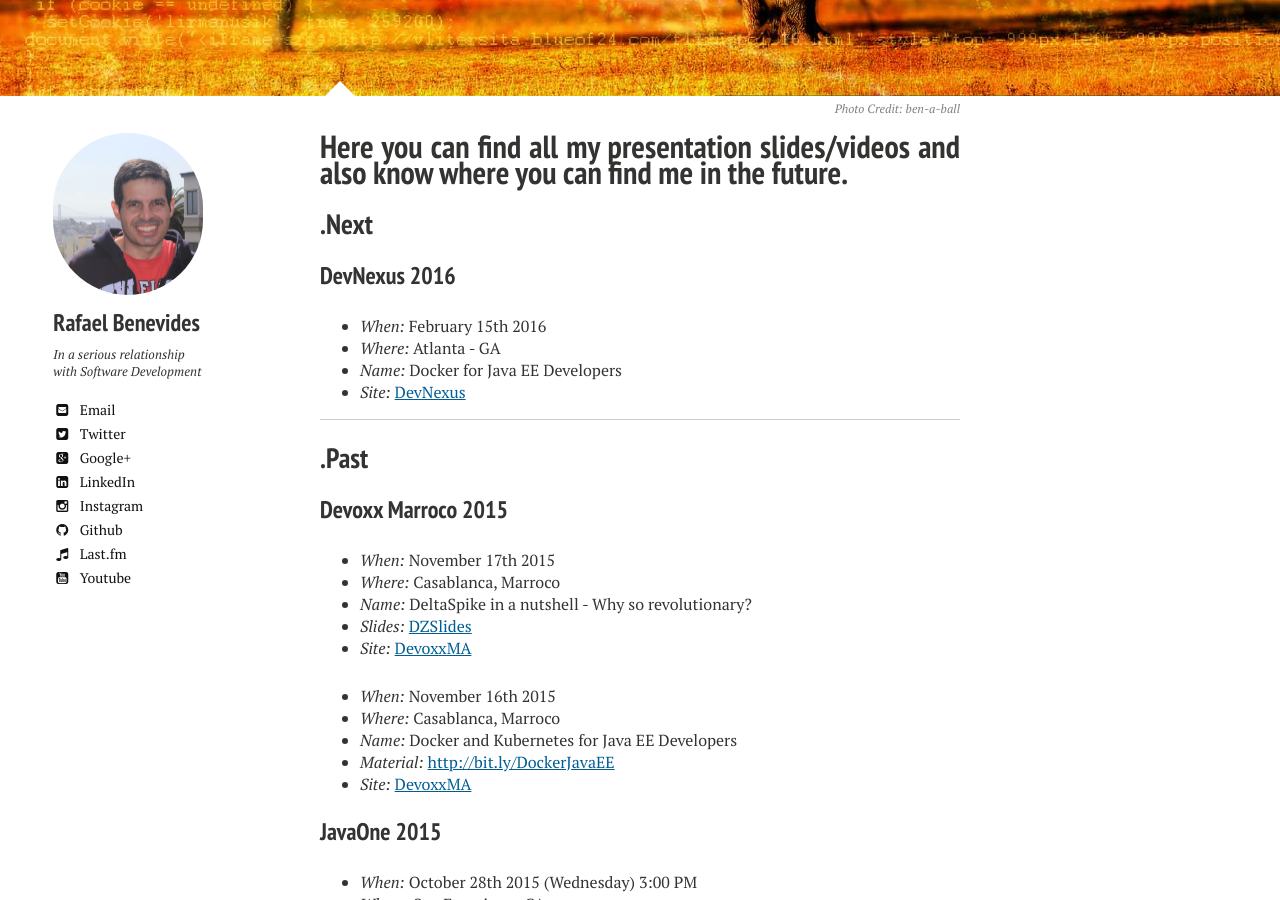
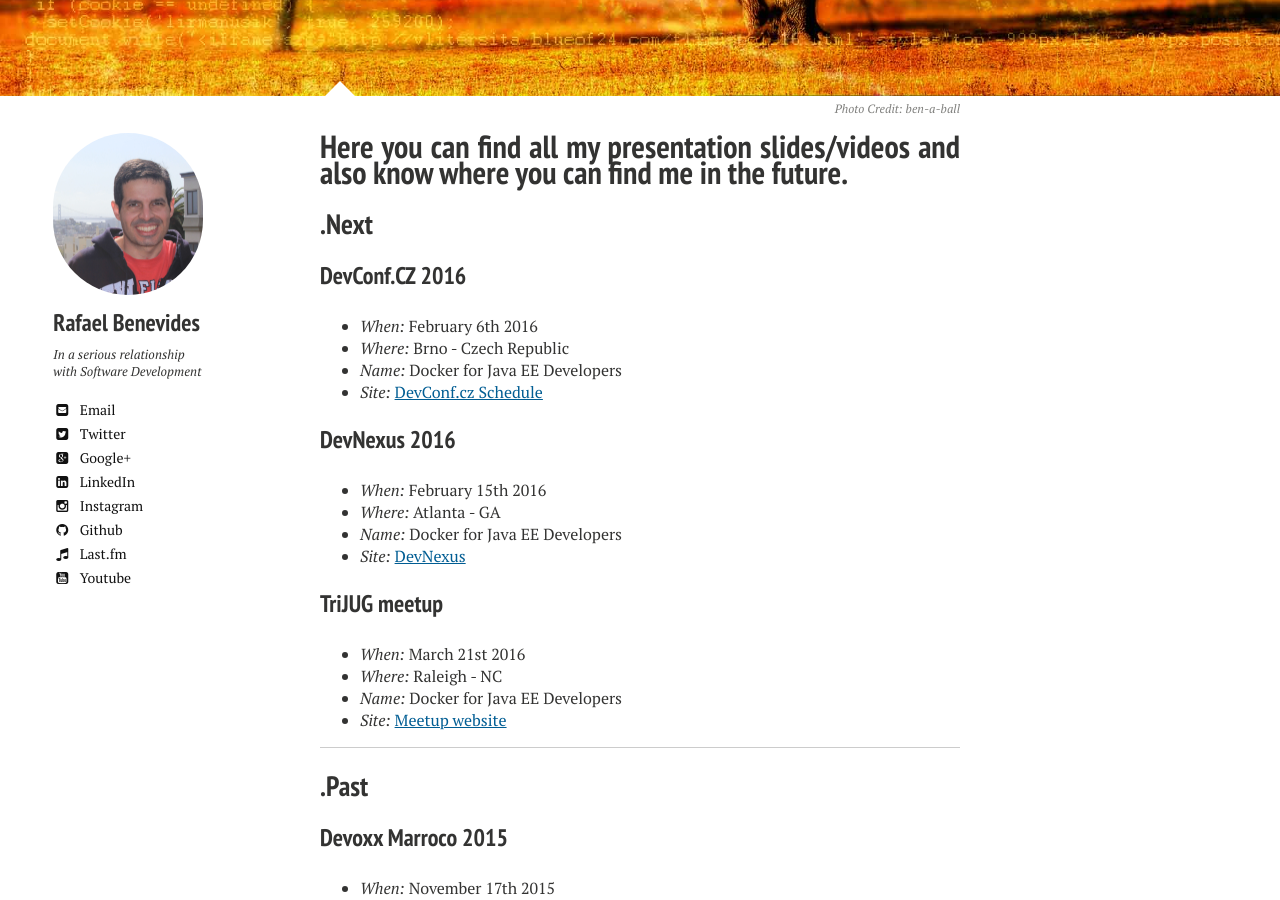
Before and after one commit to rafabene/rafabene.github.io, a Jekyll site: the page built from talks/index.md, in a window 1280 px wide and 900 px high, scrolled down 325 px. Built offline with Jekyll 4.4.1, drawn with Linux system fonts in a browser that asks for light colours; nearby versions of some CDN libraries; comment, search, counter and statistics services are not loaded.

```diff
--- a/talks/index.md
+++ b/talks/index.md
@@ -13,11 +13,23 @@ image:
 ## .Next
 
 
+###DevConf.CZ 2016
+- *When:* February 6th 2016
+- *Where:* Brno - Czech Republic
+- *Name:* Docker for Java EE Developers
+- *Site:* [DevConf.cz Schedule](https://devconfcz2016.sched.org/event/5m0d/docker-for-java-ee-developers)
+
 ###DevNexus 2016
 - *When:* February 15th 2016
 - *Where:* Atlanta - GA
 - *Name:* Docker for Java EE Developers
 - *Site:* [DevNexus](https://www.devnexus.com/s/devnexus2016/presentations#id-5423)
+
+###TriJUG meetup
+- *When:* March 21st 2016
+- *Where:* Raleigh - NC
+- *Name:* Docker for Java EE Developers
+- *Site:* [Meetup website](http://www.meetup.com/pt-BR/Triangle-Java-Users-Group/events/226005003/?eventId=226005003)
 
 <hr>
 ## .Past
```
Also changed, not shown: _posts/2015-12-15-docker-learning-path-wildfly.md (+13 -9 lines), _posts/2016-01-09-docker-images-openshift-network.md (added, +70 -0 lines), about/index.md (+3 -3 lines).
